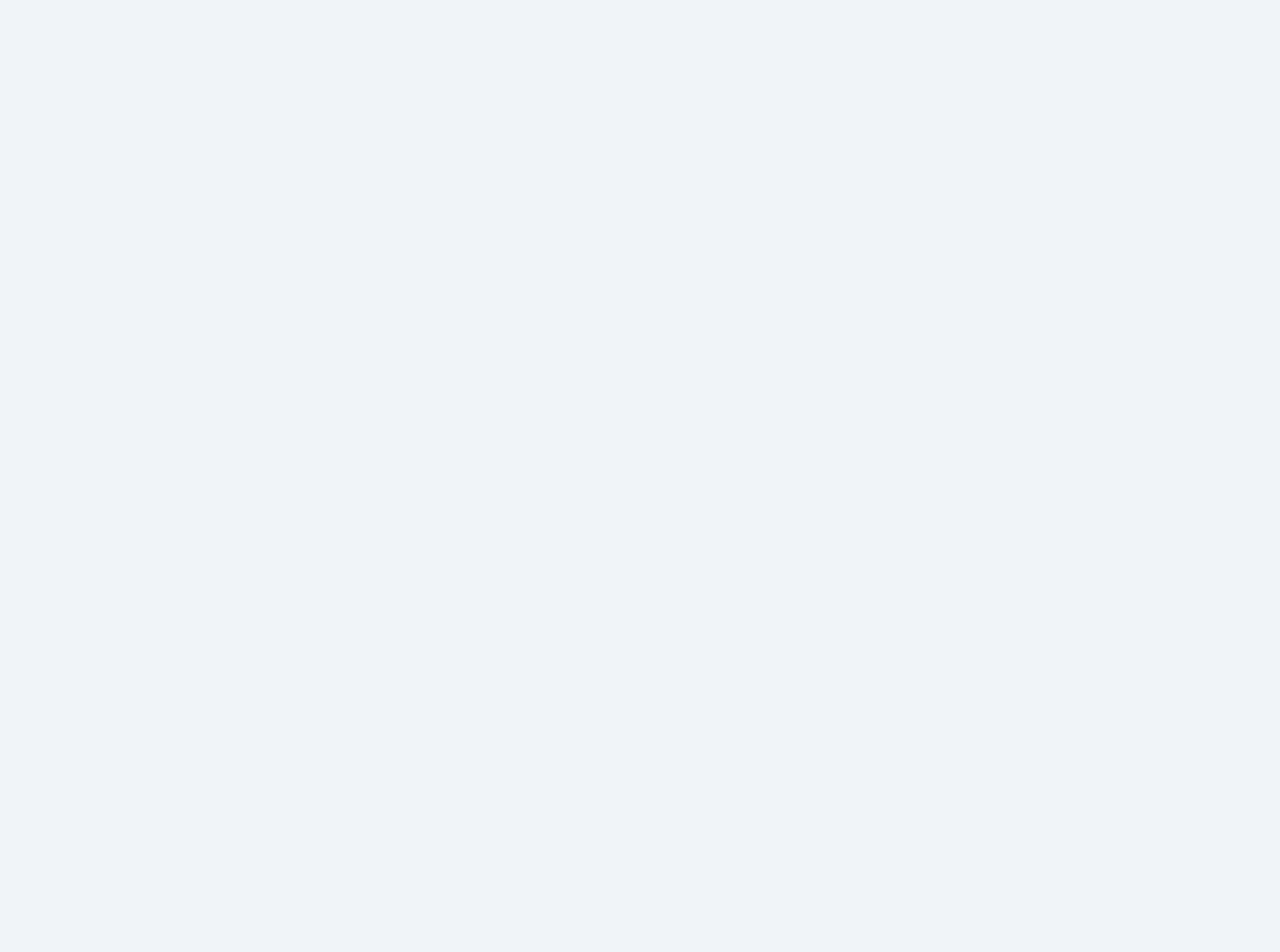
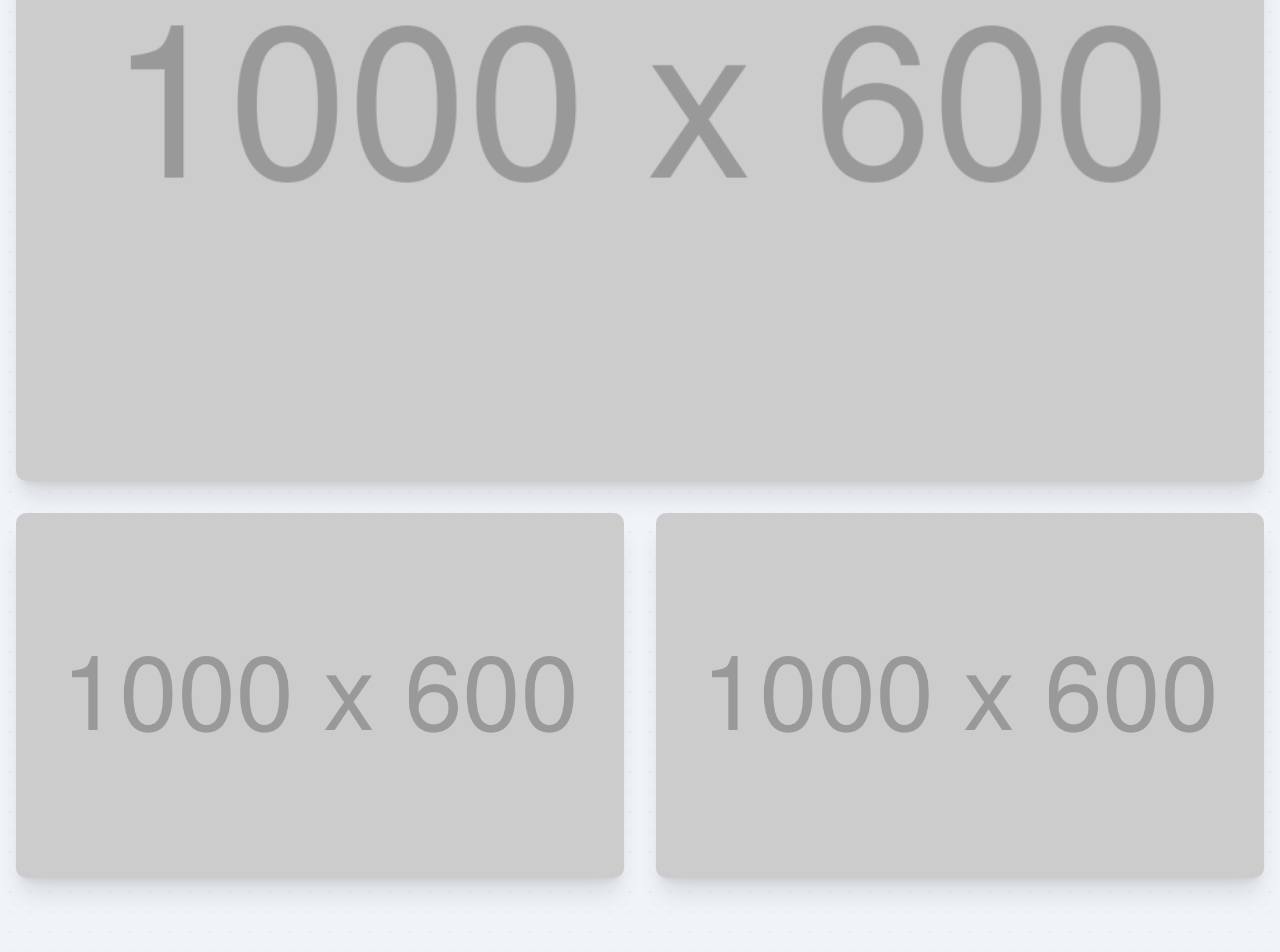
Before and after one commit to takeshi0518/growth-finder, a Next.js app: page / in a window 1280 px wide. Shown: the part 1978-2930 px from the top of the page. Before the commit the page ends 1558 px from the top, so only its background shows below. Built offline with nearby package versions, Linux system fonts and the light colour scheme.

Commit message:
feat: 実際の画面セクションを実装

```diff
--- a/src/app/(landing)/page.tsx
+++ b/src/app/(landing)/page.tsx
@@ -1,11 +1,13 @@
 import Feature from '@/components/landing/feature';
 import Hero from '@/components/landing/hero';
+import RealScreen from '@/components/landing/real-screen';
 
 export default function LandingPage() {
   return (
     <>
       <Hero />
       <Feature />
+      <RealScreen />
     </>
   );
 }
--- /dev/null
+++ b/src/components/landing/real-screen.tsx
@@ -0,0 +1,43 @@
+import Image from 'next/image';
+
+export default function RealScreen() {
+  return (
+    <div className="pt-16 pb-20">
+      <div className="container mx-auto px-4">
+        <h2 className="text-2xl md:text-4xl mb-12 text-center font-bold">
+          実際の画面
+        </h2>
+        <div className="grid grid-cols-1 md:grid-cols-2 gap-8">
+          <div className="md:col-span-2">
+            <Image
+              src="/images/dummy-large.png"
+              alt="Growth Finderのダッシュボード画像"
+              priority
+              width={1000}
+              height={600}
+              className="rounded-lg shadow-xl w-full h-auto"
+            />
+          </div>
+          <div>
+            <Image
+              src="/images/dummy-large.png"
+              alt="Growth Finderの評価入力画面"
+              width={1000}
+              height={600}
+              className="rounded-lg shadow-xl w-full h-auto"
+            />
+          </div>
+          <div>
+            <Image
+              src="/images/dummy-large.png"
+              alt="Growth Finderのレーダーチャート画像"
+              width={1000}
+              height={600}
+              className="rounded-lg shadow-xl w-full h-auto"
+            />
+          </div>
+        </div>
+      </div>
+    </div>
+  );
+}
```
Also changed, not shown: public/images/dummy-large.png (added).
